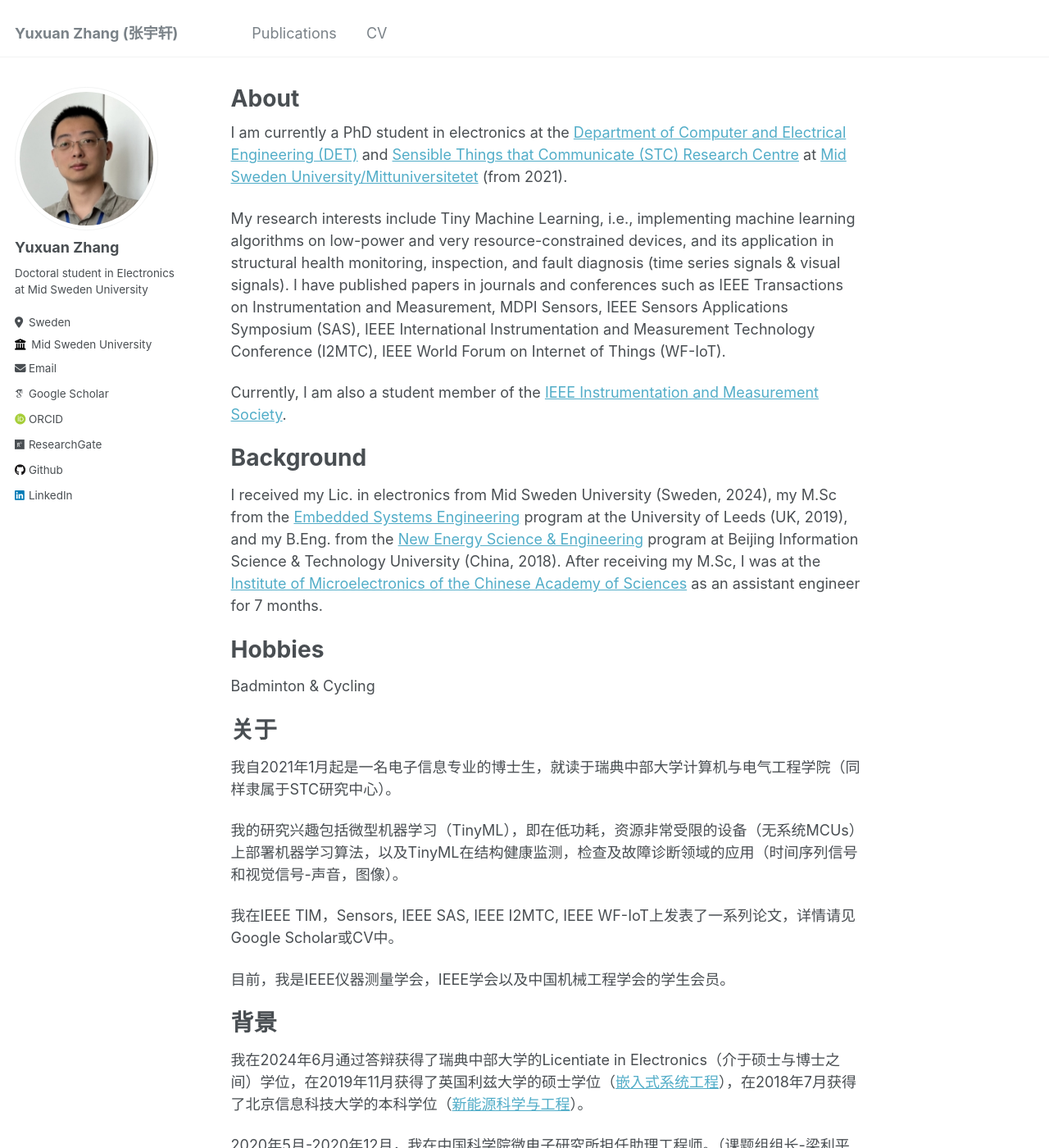
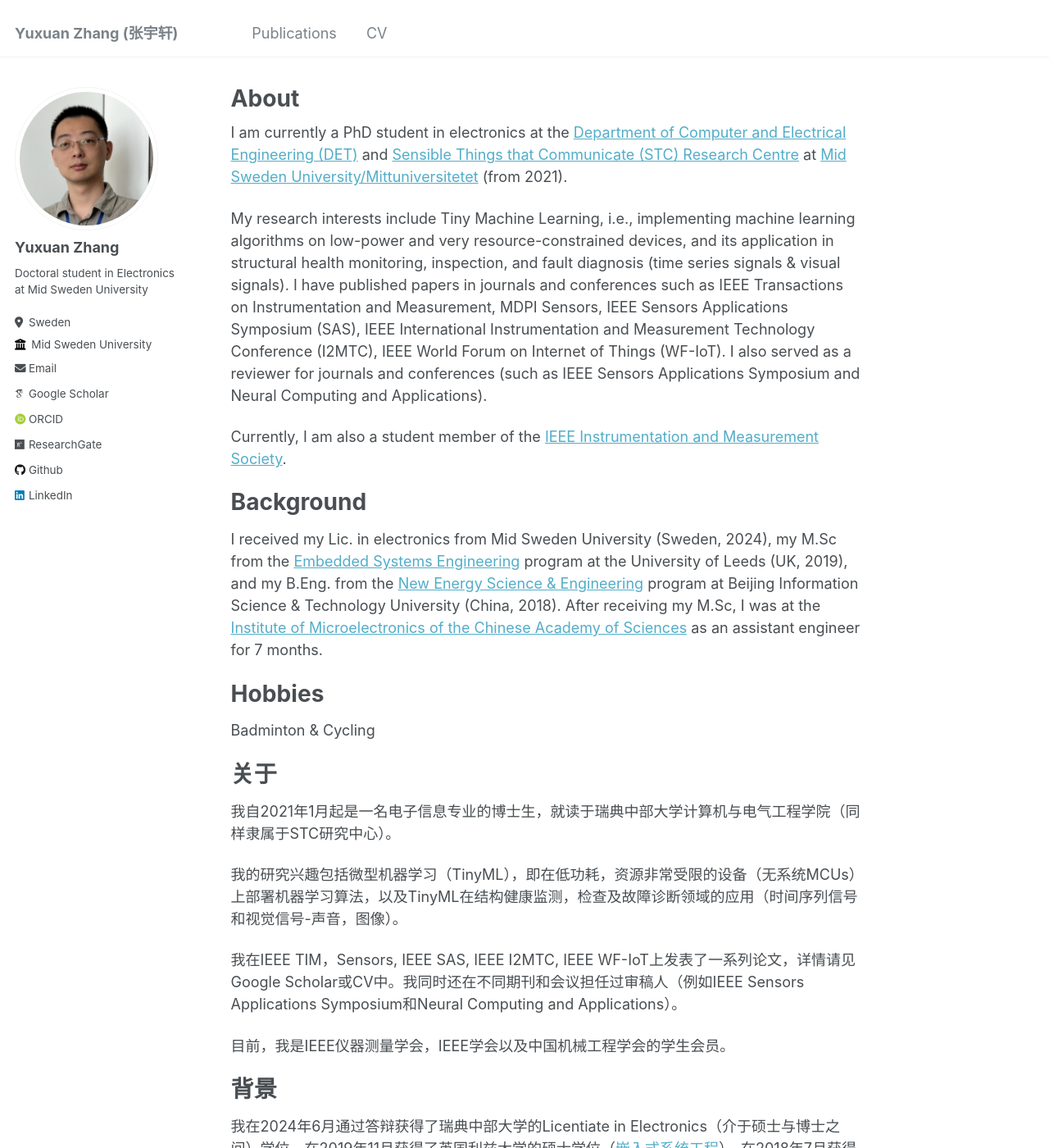
Before and after one commit to YuxuanZhang-96/YuxuanZhang-96.github.io, a Jekyll site: the page built from _pages/about.md, in a window 1280 px wide and 1400 px high. Shown: the whole window at 82% size. Built offline with Jekyll 4.4.1, drawn with Linux system fonts in a browser that asks for light colours; some web fonts are replaced.

Commit message:
Update about.md

```diff
--- a/_pages/about.md
+++ b/_pages/about.md
@@ -9,7 +9,7 @@ redirect_from:
 I am currently a PhD student in electronics at the
 [Department of Computer and Electrical Engineering (DET)](https://www.miun.se/en/meet-mid-sweden-university/Organisation/departments/det/) and [Sensible Things that Communicate (STC) Research Centre](https://www.miun.se/en/Research/research-centers/stc/) at [Mid Sweden University/Mittuniversitetet](https://www.miun.se/en/) (from 2021).
 
-My research interests include Tiny Machine Learning, i.e., implementing machine learning algorithms on low-power and very resource-constrained devices, and its application in structural health monitoring, inspection, and fault diagnosis (time series signals & visual signals).  I have published papers in journals and conferences such as IEEE Transactions on Instrumentation and Measurement, MDPI Sensors, IEEE Sensors Applications Symposium (SAS), IEEE International Instrumentation and Measurement Technology Conference (I2MTC), IEEE World Forum on Internet of Things (WF-IoT).
+My research interests include Tiny Machine Learning, i.e., implementing machine learning algorithms on low-power and very resource-constrained devices, and its application in structural health monitoring, inspection, and fault diagnosis (time series signals & visual signals).  I have published papers in journals and conferences such as IEEE Transactions on Instrumentation and Measurement, MDPI Sensors, IEEE Sensors Applications Symposium (SAS), IEEE International Instrumentation and Measurement Technology Conference (I2MTC), IEEE World Forum on Internet of Things (WF-IoT). I also served as a reviewer for journals and conferences (such as IEEE Sensors Applications Symposium and Neural Computing and Applications).
 
 Currently, I am also a student member of the [IEEE Instrumentation and Measurement Society](https://ieee-ims.org/).
 
@@ -28,7 +28,7 @@ Badminton & Cycling
 
 我的研究兴趣包括微型机器学习（TinyML），即在低功耗，资源非常受限的设备（无系统MCUs）上部署机器学习算法，以及TinyML在结构健康监测，检查及故障诊断领域的应用（时间序列信号和视觉信号-声音，图像）。
 
-我在IEEE TIM，Sensors, IEEE SAS, IEEE I2MTC, IEEE WF-IoT上发表了一系列论文，详情请见Google Scholar或CV中。
+我在IEEE TIM，Sensors, IEEE SAS, IEEE I2MTC, IEEE WF-IoT上发表了一系列论文，详情请见Google Scholar或CV中。我同时还在不同期刊和会议担任过审稿人（例如IEEE Sensors Applications Symposium和Neural Computing and Applications）。
 
 目前，我是IEEE仪器测量学会，IEEE学会以及中国机械工程学会的学生会员。
 
```
